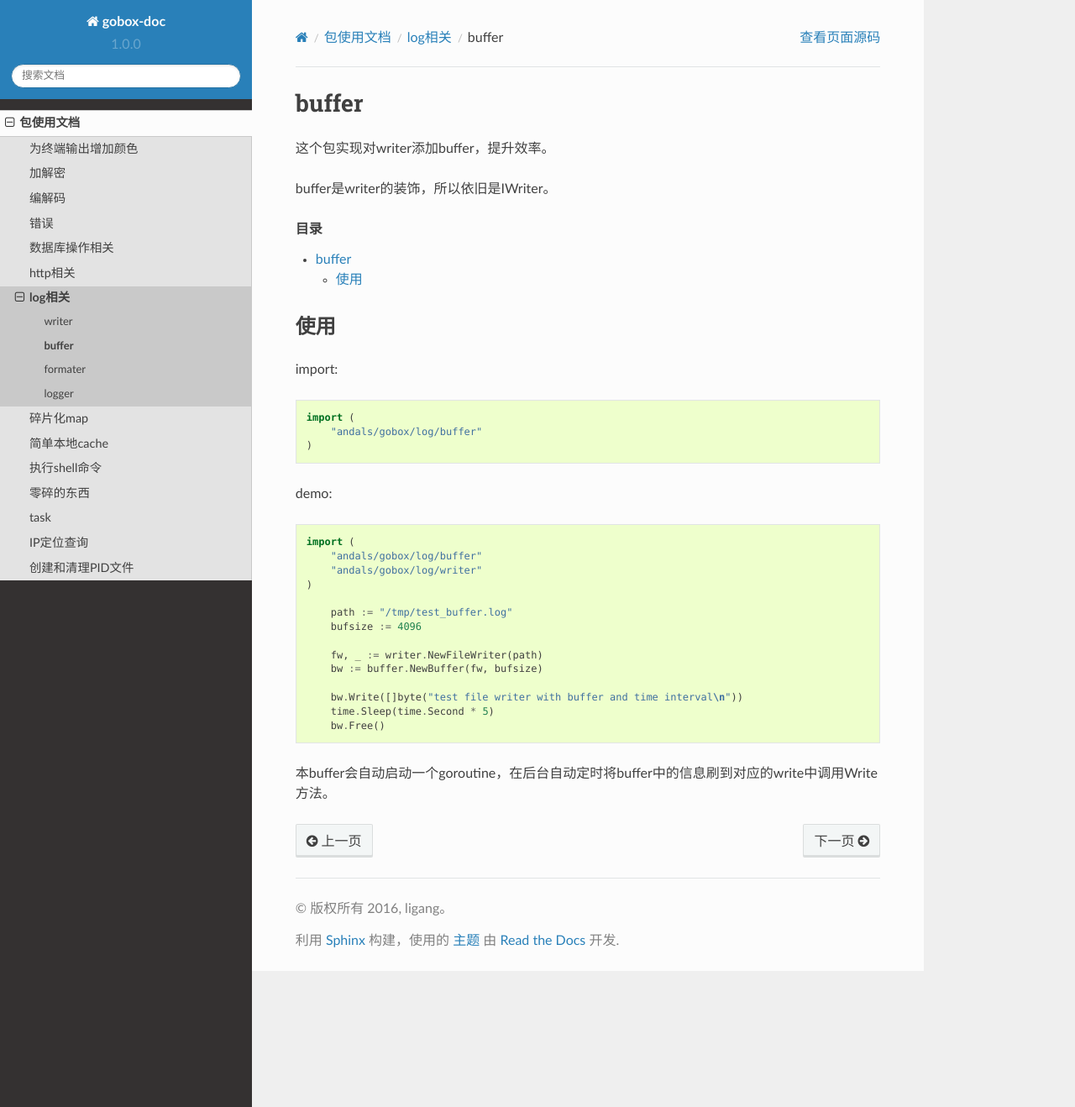
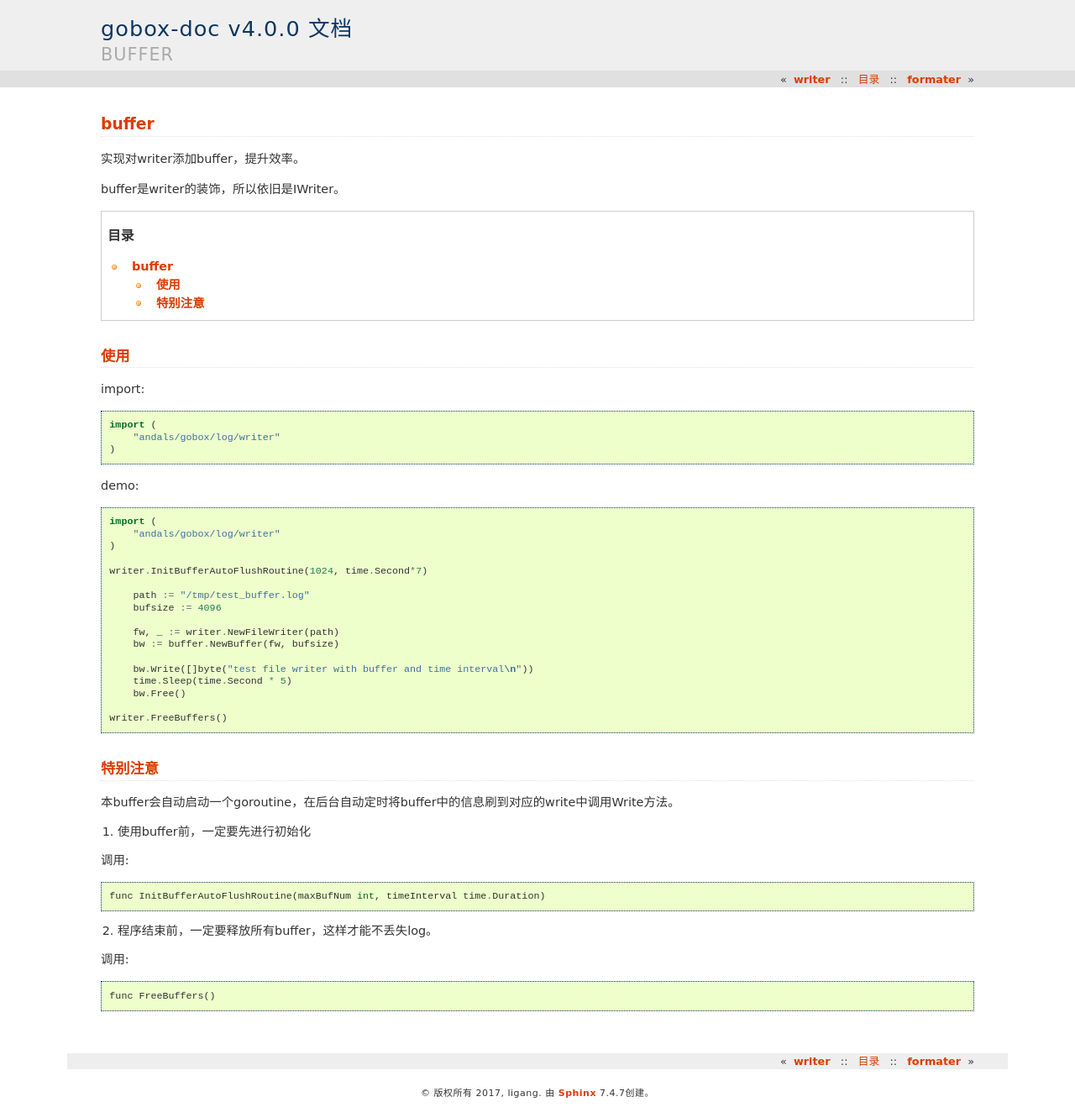
Before and after one commit to Andals/gobox-doc, a Sphinx documentation site: the page built from source/pkg/log/buffer.rst, in a window 1280 px wide and 1318 px high. Shown: the whole window at 84% size. Built offline with Sphinx 7.4.7, drawn with Linux system fonts in a browser that asks for light colours.

Commit message:
update log

```diff
--- a/source/conf.py
+++ b/source/conf.py
@@ -1,7 +1,7 @@
 # -*- coding: utf-8 -*-
 #
 # gobox-doc documentation build configuration file, created by
-# sphinx-quickstart on Tue Jul 26 06:31:25 2016.
+# sphinx-quickstart on Tue Jun 13 09:42:27 2017.
 #
 # This file is execfile()d with the current directory set to its
 # containing dir.
@@ -19,6 +19,7 @@
 # import os
 # import sys
 # sys.path.insert(0, os.path.abspath('.'))
+
 
 # -- General configuration ------------------------------------------------
 
@@ -40,16 +41,12 @@ templates_path = ['_templates']
 # source_suffix = ['.rst', '.md']
 source_suffix = '.rst'
 
-# The encoding of source files.
-#
-# source_encoding = 'utf-8-sig'
-
 # The master toctree document.
 master_doc = 'index'
 
 # General information about the project.
 project = u'gobox-doc'
-copyright = u'2016, ligang'
+copyright = u'2017, ligang'
 author = u'ligang'
 
 # The version info for the project you're documenting, acts as replacement for
@@ -57,9 +54,9 @@ author = u'ligang'
 # built documents.
 #
 # The short X.Y version.
-version = u'1.0.0'
+version = u'v4.0.0'
 # The full version, including alpha/beta/rc tags.
-release = u'1.0.0'
+release = u'v4.0.0'
 
 # The language for content autogenerated by Sphinx. Refer to documentation
 # for a list of supported languages.
@@ -68,47 +65,13 @@ release = u'1.0.0'
 # Usually you set "language" from the command line for these cases.
 language = 'zh_CN'
 
-# There are two options for replacing |today|: either, you set today to some
-# non-false value, then it is used:
-#
-# today = ''
-#
-# Else, today_fmt is used as the format for a strftime call.
-#
-# today_fmt = '%B %d, %Y'
-
 # List of patterns, relative to source directory, that match files and
 # directories to ignore when looking for source files.
 # This patterns also effect to html_static_path and html_extra_path
 exclude_patterns = []
 
-# The reST default role (used for this markup: `text`) to use for all
-# documents.
-#
-# default_role = None
-
-# If true, '()' will be appended to :func: etc. cross-reference text.
-#
-# add_function_parentheses = True
-
-# If true, the current module name will be prepended to all description
-# unit titles (such as .. function::).
-#
-# add_module_names = True
-
-# If true, sectionauthor and moduleauthor directives will be shown in the
-# output. They are ignored by default.
-#
-# show_authors = False
-
 # The name of the Pygments (syntax highlighting) style to use.
 pygments_style = 'sphinx'
-
-# A list of ignored prefixes for module index sorting.
-# modindex_common_prefix = []
-
-# If true, keep warnings as "system message" paragraphs in the built documents.
-# keep_warnings = False
 
 # If true, `todo` and `todoList` produce output, else they produce nothing.
 todo_include_todos = False
@@ -119,7 +82,7 @@ todo_include_todos = False
 # The theme to use for HTML and HTML Help pages.  See the documentation for
 # a list of builtin themes.
 #
-html_theme = 'sphinx_rtd_theme'
+html_theme = 'haiku'
 
 # Theme options are theme-specific and customize the look and feel of a theme
 # further.  For a list of options available for each theme, see the
@@ -127,132 +90,36 @@ html_theme = 'sphinx_rtd_theme'
 #
 # html_theme_options = {}
 
-# Add any paths that contain custom themes here, relative to this directory.
-# html_theme_path = []
-
-# The name for this set of Sphinx documents.
-# "<project> v<release> documentation" by default.
-#
-# html_title = u'gobox-doc v1.0.0'
-
-# A shorter title for the navigation bar.  Default is the same as html_title.
-#
-# html_short_title = None
-
-# The name of an image file (relative to this directory) to place at the top
-# of the sidebar.
-#
-# html_logo = None
-
-# The name of an image file (relative to this directory) to use as a favicon of
-# the docs.  This file should be a Windows icon file (.ico) being 16x16 or 32x32
-# pixels large.
-#
-# html_favicon = None
-
 # Add any paths that contain custom static files (such as style sheets) here,
 # relative to this directory. They are copied after the builtin static files,
 # so a file named "default.css" will overwrite the builtin "default.css".
 html_static_path = ['_static']
 
-# Add any extra paths that contain custom files (such as robots.txt or
-# .htaccess) here, relative to this directory. These files are copied
-# directly to the root of the documentation.
-#
-# html_extra_path = []
 
-# If not None, a 'Last updated on:' timestamp is inserted at every page
-# bottom, using the given strftime format.
-# The empty string is equivalent to '%b %d, %Y'.
-#
-# html_last_updated_fmt = None
-
-# If true, SmartyPants will be used to convert quotes and dashes to
-# typographically correct entities.
-#
-# html_use_smartypants = True
-
-# Custom sidebar templates, maps document names to template names.
-#
-# html_sidebars = {}
-
-# Additional templates that should be rendered to pages, maps page names to
-# template names.
-#
-# html_additional_pages = {}
-
-# If false, no module index is generated.
-#
-# html_domain_indices = True
-
-# If false, no index is generated.
-#
-# html_use_index = True
-
-# If true, the index is split into individual pages for each letter.
-#
-# html_split_index = False
-
-# If true, links to the reST sources are added to the pages.
-#
-# html_show_sourcelink = True
-
-# If true, "Created using Sphinx" is shown in the HTML footer. Default is True.
-#
-# html_show_sphinx = True
-
-# If true, "(C) Copyright ..." is shown in the HTML footer. Default is True.
-#
-# html_show_copyright = True
-
-# If true, an OpenSearch description file will be output, and all pages will
-# contain a <link> tag referring to it.  The value of this option must be the
-# base URL from which the finished HTML is served.
-#
-# html_use_opensearch = ''
-
-# This is the file name suffix for HTML files (e.g. ".xhtml").
-# html_file_suffix = None
-
-# Language to be used for generating the HTML full-text search index.
-# Sphinx supports the following languages:
-#   'da', 'de', 'en', 'es', 'fi', 'fr', 'hu', 'it', 'ja'
-#   'nl', 'no', 'pt', 'ro', 'ru', 'sv', 'tr', 'zh'
-#
-# html_search_language = 'en'
-
-# A dictionary with options for the search language support, empty by default.
-# 'ja' uses this config value.
-# 'zh' user can custom change `jieba` dictionary path.
-#
-# html_search_options = {'type': 'default'}
-
-# The name of a javascript file (relative to the configuration directory) that
-# implements a search results scorer. If empty, the default will be used.
-#
-# html_search_scorer = 'scorer.js'
+# -- Options for HTMLHelp output ------------------------------------------
 
 # Output file base name for HTML help builder.
 htmlhelp_basename = 'gobox-docdoc'
 
+
 # -- Options for LaTeX output ---------------------------------------------
 
 latex_elements = {
-     # The paper size ('letterpaper' or 'a4paper').
-     #
-     # 'papersize': 'letterpaper',
+    # The paper size ('letterpaper' or 'a4paper').
+    #
+    # 'papersize': 'letterpaper',
 
-     # The font size ('10pt', '11pt' or '12pt').
-     #
-     # 'pointsize': '10pt',
+    # The font size ('10pt', '11pt' or '12pt').
+    #
+    # 'pointsize': '10pt',
 
-     # Additional stuff for the LaTeX preamble.
-     #
-     # 'preamble': '',
+    # Additional stuff for the LaTeX preamble.
+    #
+    # 'preamble': '',
 
-     # Latex figure (float) alignment
-     #
-     # 'figure_align': 'htbp',
+    # Latex figure (float) alignment
+    #
+    # 'figure_align': 'htbp',
 }
 
 # Grouping the document tree into LaTeX files. List of tuples
@@ -263,38 +130,6 @@ latex_documents = [
      u'ligang', 'manual'),
 ]
 
-# The name of an image file (relative to this directory) to place at the top of
-# the title page.
-#
-# latex_logo = None
-
-# For "manual" documents, if this is true, then toplevel headings are parts,
-# not chapters.
-#
-# latex_use_parts = False
-
-# If true, show page references after internal links.
-#
-# latex_show_pagerefs = False
-
-# If true, show URL addresses after external links.
-#
-# latex_show_urls = False
-
-# Documents to append as an appendix to all manuals.
-#
-# latex_appendices = []
-
-# It false, will not define \strong, \code, 	itleref, \crossref ... but only
-# \sphinxstrong, ..., \sphinxtitleref, ... To help avoid clash with user added
-# packages.
-#
-# latex_keep_old_macro_names = True
-
-# If false, no module index is generated.
-#
-# latex_domain_indices = True
-
 
 # -- Options for manual page output ---------------------------------------
 
@@ -304,10 +139,6 @@ man_pages = [
     (master_doc, 'gobox-doc', u'gobox-doc Documentation',
      [author], 1)
 ]
-
-# If true, show URL addresses after external links.
-#
-# man_show_urls = False
 
 
 # -- Options for Texinfo output -------------------------------------------
@@ -320,19 +151,3 @@ texinfo_documents = [
      author, 'gobox-doc', 'One line description of project.',
      'Miscellaneous'),
 ]
-
-# Documents to append as an appendix to all manuals.
-#
-# texinfo_appendices = []
-
-# If false, no module index is generated.
-#
-# texinfo_domain_indices = True
-
-# How to display URL addresses: 'footnote', 'no', or 'inline'.
-#
-# texinfo_show_urls = 'footnote'
-
-# If true, do not generate a @detailmenu in the "Top" node's menu.
-#
-# texinfo_no_detailmenu = False
--- a/source/pkg/log/buffer.rst
+++ b/source/pkg/log/buffer.rst
@@ -2,7 +2,7 @@
 
 buffer
 =============
-这个包实现对writer添加buffer，提升效率。
+实现对writer添加buffer，提升效率。
 
 buffer是writer的装饰，所以依旧是IWriter。
 
@@ -14,15 +14,16 @@ buffer是writer的装饰，所以依旧是IWriter。
 import::
 
     import (
-        "andals/gobox/log/buffer"
+        "andals/gobox/log/writer"
     )
 
 demo::
 
     import (
-        "andals/gobox/log/buffer"
         "andals/gobox/log/writer"
     )
+
+    writer.InitBufferAutoFlushRoutine(1024, time.Second*7)
 
 	path := "/tmp/test_buffer.log"
 	bufsize := 4096
@@ -34,4 +35,21 @@ demo::
 	time.Sleep(time.Second * 5)
 	bw.Free()
 
+    writer.FreeBuffers()
+
+特别注意
+----------
+
 本buffer会自动启动一个goroutine，在后台自动定时将buffer中的信息刷到对应的write中调用Write方法。
+
+1. 使用buffer前，一定要先进行初始化
+
+调用::
+
+    func InitBufferAutoFlushRoutine(maxBufNum int, timeInterval time.Duration)
+
+2. 程序结束前，一定要释放所有buffer，这样才能不丢失log。
+
+调用::
+
+    func FreeBuffers()
```
Also changed, not shown: source/pkg/log/logger.rst (+21 -19 lines), 4 other files.
